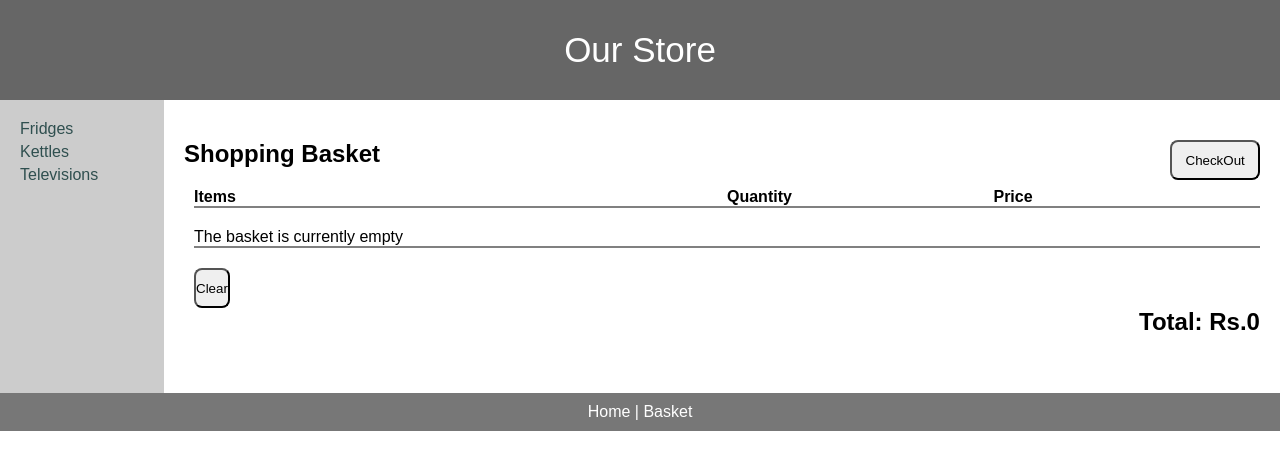
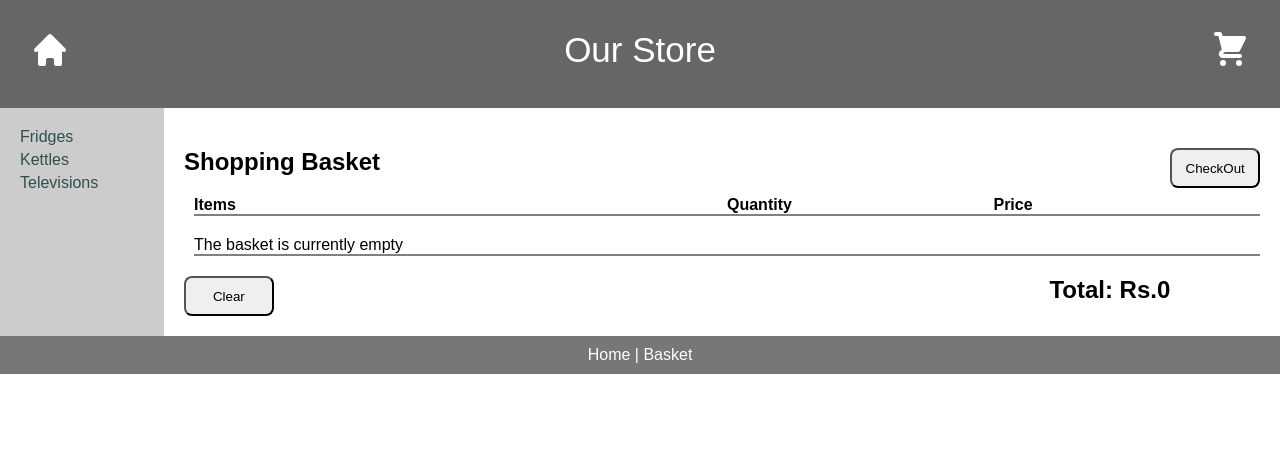
Before and after one commit to rikita0514/e-shop-prototype, a React (Create React App) app: page /basket in a window 1280 px wide. Shown: the top 470 px of the page. Built offline with nearby package versions, Linux system fonts and the light colour scheme; data requests are answered from the project's data file.

Commit message:
basket edit

```diff
--- a/src/App.css
+++ b/src/App.css
@@ -20,8 +20,8 @@ header {
   text-align: center;
   font-size: 35px;
   color: white;
-
-  grid-template-columns: 0.1fr 0.1fr 1fr 0.1fr;
+  display: grid;
+  grid-template-columns: 0.1fr 1fr 0.1fr;
 }
 
 header a {
--- a/src/components/basket.js
+++ b/src/components/basket.js
@@ -1,4 +1,4 @@
-import React, { useContext } from 'react'
+import React, { useContext, useState, useEffect } from 'react'
 
 import styled  from 'styled-components';
 
@@ -9,11 +9,17 @@ import { CartContext } from "../contexts/cartContext";
 import { TrashIcon, UpIcon, DownIcon } from "./icons";
 
 const Basket = () => {
+  const [cartItems, setCartItems] = useState([]);
+
   const navigate = useNavigate();
-  const { getItems } = useContext(CartContext);
+  const { getItems, clearBasket, increaseQuantity, decreaseQuantity, removeProduct } = useContext(CartContext);
+
+  useEffect(() => {
+    setCartItems(getItems());
+  },[getItems]);
+
 
   const renderCart = () => {
-    const cartItems = getItems();
 
     if(cartItems.length > 0){
       return cartItems.map((p) => (
@@ -24,10 +30,10 @@ const Basket = () => {
         <BasketQty>
           {p.quantity}
 
-          <UpIcon width={20} ></UpIcon>
-          <DownIcon width={20} ></DownIcon>
+          <UpIcon width={20} onClick={() => setCartItems(increaseQuantity({id: p.id}))} ></UpIcon>
+          <DownIcon width={20} onClick={() => setCartItems(decreaseQuantity({id: p.id}))}></DownIcon>
           <TrashIcon
-            width={20}
+            width={20} onClick={() => setCartItems(removeProduct({id: p.id}))}
           ></TrashIcon>
 
         </BasketQty>
@@ -38,11 +44,21 @@ const Basket = () => {
     else{
       return <div>The basket is currently empty</div>
     }
+  };
+
+  const renderTotal = () => {
+    const cartItems = getItems();
+    const total = cartItems.reduce(
+      (total, item) => (total += item.price * item.quantity),
+        0
+    );
+    return total;
   }
+
   return (
     <BasketContainer>
       <BasketTitle>Shopping Basket</BasketTitle>
-      <BasketButton>CheckOut</BasketButton>
+      <BasketButton onClick={() => navigate('/checkout')}>CheckOut</BasketButton>
       <BasketTable>
         <BasketHeader>
           <h4>Items</h4>
@@ -57,9 +73,9 @@ const Basket = () => {
 
         <BasketHeaderLine />
 
-        <BasketButton>Clear</BasketButton>
-        <BasketTotal>Total: Rs.0</BasketTotal>
       </BasketTable>
+        <BasketButton onClick={() => setCartItems(clearBasket())}>Clear</BasketButton>
+        <BasketTotal>Total: Rs.{renderTotal()}</BasketTotal>
     </BasketContainer>
   );
 };
--- a/src/components/layout.js
+++ b/src/components/layout.js
@@ -1,6 +1,7 @@
 import React from 'react'
 
 import { Link, Outlet } from 'react-router-dom';
+import { HomeIcon, CartIcon } from './icons';
 
 const Layout = ({categories}) => {
     const renderCategories = () => {
@@ -13,7 +14,15 @@ const Layout = ({categories}) => {
 
   return (
     <>
-        <header>Our Store</header>
+        <header>
+          <div id='headerHomeIcon'>
+            <Link to='/'><HomeIcon width={40} /></Link>
+          </div>
+          <div id="headerTitle">Our Store</div>
+          <div id='headerCartIcon'>
+            <Link to='/basket'><CartIcon width={40} /></Link>
+          </div>
+        </header>
         <section>
         <nav>
             { categories.errorMessage && <div>Error: {categories.errorMessage}</div>}
```
